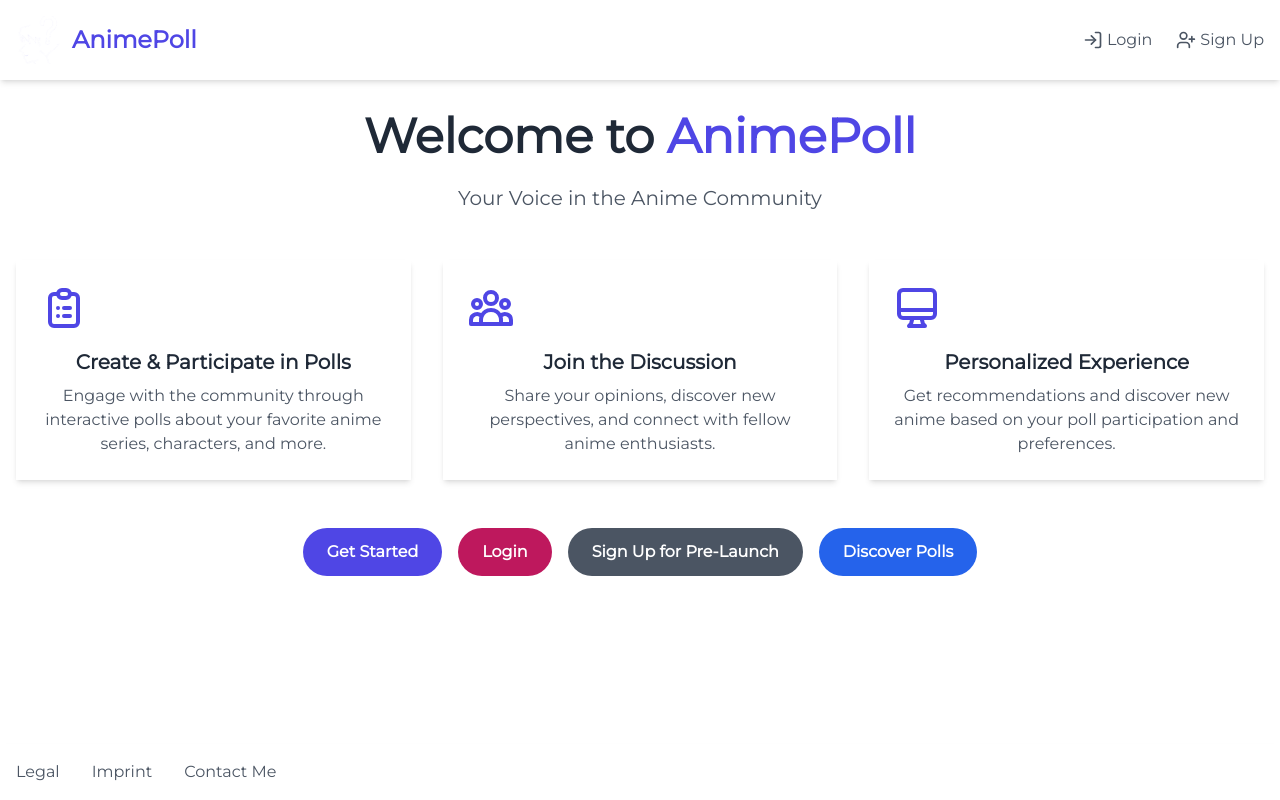
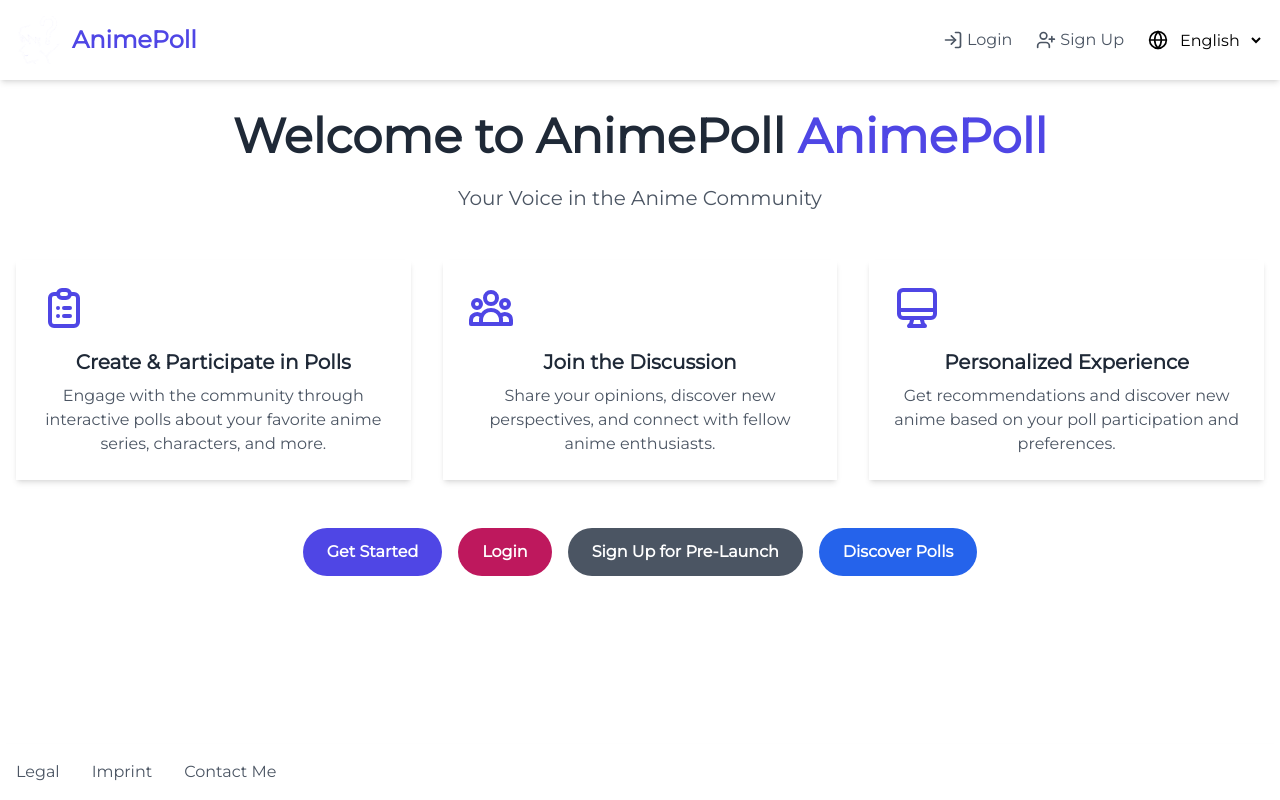
Before and after one commit to malutkah/animepoll-frontend, a Next.js app: page / in a window 1280 px wide. Built offline with nearby package versions, Linux system fonts and the light colour scheme.

Commit message:
basic language switch logic using i18n

```diff
--- a/app/components/LandingPage.tsx
+++ b/app/components/LandingPage.tsx
@@ -1,8 +1,9 @@
 "use client"
 
-import React, { useEffect, useState } from "react";
+import React, {useEffect, useMemo, useState} from "react";
 import Link from "next/link";
-import { PollIcon, CommunityIcon, PersonalizationIcon } from "./Icons";
+import {PollIcon, CommunityIcon, PersonalizationIcon} from "./Icons";
+import useTranslation from '@/lib/useTranslation'
 
 interface FeatureCardProps {
     icon: React.ReactNode;
@@ -10,7 +11,7 @@ interface FeatureCardProps {
     description: string;
 }
 
-const FeatureCard = ({ icon, title, description }: FeatureCardProps) => {
+const FeatureCard = React.memo(({ icon, title, description }: FeatureCardProps) => {
     return (
         <div className="bg-white dark:bg-gray-800 p-6 rounded-lg shadow-md transition-transform duration-300 hover:scale-105">
             <div className="text-4xl mb-4 text-indigo-600 dark:text-indigo-400">{icon}</div>
@@ -18,10 +19,13 @@ const FeatureCard = ({ icon, title, description }: FeatureCardProps) => {
             <p className="text-gray-600 dark:text-gray-300">{description}</p>
         </div>
     );
-};
+});
+
+FeatureCard.displayName = 'FeatureCard';
 
 const LandingPage = () => {
     const [loggedIn, setLoggedIn] = useState(false);
+    const {t, locale} = useTranslation();
 
     useEffect(() => {
         if (typeof window !== "undefined") {
@@ -32,36 +36,49 @@ const LandingPage = () => {
 
     const isMaintenance = process.env.NEXT_PUBLIC_MAINTENANCE_MODE === "true";
 
+    const featureCards = useMemo(() => [
+        {
+            icon: <PollIcon />,
+            title: t('common.features.polls'),
+            description: t('common.features.pollsDesc')
+        },
+        {
+            icon: <CommunityIcon />,
+            title: t('common.features.community'),
+            description: t('common.features.communityDesc')
+        },
+        {
+            icon: <PersonalizationIcon />,
+            title: t('common.features.personalization'),
+            description: t('common.features.personalizationDesc')
+        }
+    ], [t]);
+
     return (
         <div className="text-center">
             {isMaintenance && (
                 <div className="bg-orange-300 p-4 mb-4">
                     <marquee className="text-3xl font-bold text-black">
-                        The website is currently under maintenance. Some features are temporarily unavailable.
+                        {locale === 'en'
+                            ? "The website is currently under maintenance. Some features are temporarily unavailable."
+                            : "Die Website wird derzeit gewartet. Einige Funktionen sind vorübergehend nicht verfügbar."}
                     </marquee>
                 </div>
             )}
             <h1 className="text-5xl font-bold mb-6 text-gray-800 dark:text-gray-100">
-                Welcome to <span className="text-indigo-600 dark:text-indigo-400">AnimePoll</span>
+                {t('common.welcome')} <span className="text-indigo-600 dark:text-indigo-400">AnimePoll</span>
             </h1>
-            <p className="text-xl mb-12 text-gray-600 dark:text-gray-300">Your Voice in the Anime Community</p>
+            <p className="text-xl mb-12 text-gray-600 dark:text-gray-300">{t('common.subtitle')}</p>
 
             <div className="grid md:grid-cols-3 gap-8 mb-12">
-                <FeatureCard
-                    icon={<PollIcon />}
-                    title="Create & Participate in Polls"
-                    description="Engage with the community through interactive polls about your favorite anime series, characters, and more."
-                />
-                <FeatureCard
-                    icon={<CommunityIcon />}
-                    title="Join the Discussion"
-                    description="Share your opinions, discover new perspectives, and connect with fellow anime enthusiasts."
-                />
-                <FeatureCard
-                    icon={<PersonalizationIcon />}
-                    title="Personalized Experience"
-                    description="Get recommendations and discover new anime based on your poll participation and preferences."
-                />
+                {featureCards.map((card, index) => (
+                    <FeatureCard
+                        key={index}
+                        icon={card.icon}
+                        title={card.title}
+                        description={card.description}
+                    />
+                ))}
             </div>
 
             <div className="space-x-4">
@@ -69,7 +86,7 @@ const LandingPage = () => {
                     href={loggedIn ? "/dashboard" : "/signup"}
                     className="bg-indigo-600 hover:bg-indigo-700 text-white font-bold py-3 px-6 rounded-full transition duration-300 inline-block disabled:bg-gray-600"
                 >
-                    Get Started
+                    {t('common.getStarted')}
                 </Link>
                 <Link
                     href={loggedIn ? "/dashboard" : "/login"}
--- /dev/null
+++ b/app/components/LanguageSwitcher.tsx
@@ -0,0 +1,36 @@
+// components/LanguageSwitcher.tsx
+"use client";
+
+import { useCallback } from 'react';
+import { Globe } from 'lucide-react';
+import { useLanguage, Locale } from '@/lib/LanguageContext';
+
+const LanguageSwitcher = () => {
+    const { locale, changeLocale } = useLanguage();
+
+    // Use useCallback to prevent unnecessary renders
+    const handleLanguageChange = useCallback((e) => {
+        const newLocale = e.target.value as Locale;
+        if (newLocale !== locale) {
+            changeLocale(newLocale); // Updates context and localStorage
+        }
+    }, [locale, changeLocale]);
+
+    return (
+        <div className="relative inline-block text-left">
+            <div className="flex items-center space-x-2 cursor-pointer hover:text-indigo-500">
+                <Globe className="h-5 w-5" />
+                <select
+                    value={locale}
+                    onChange={handleLanguageChange}
+                    className="bg-transparent border-none outline-none cursor-pointer"
+                >
+                    <option value="en">English</option>
+                    <option value="de">Deutsch</option>
+                </select>
+            </div>
+        </div>
+    );
+};
+
+export default LanguageSwitcher;
--- a/app/components/Navbar.tsx
+++ b/app/components/Navbar.tsx
@@ -3,12 +3,14 @@
 import Link from "next/link"
 import React, { useEffect, useState } from "react"
 import {usePathname, useRouter} from "next/navigation"
-import ThemeToggle from "./ThemeToggle"
+import LanguageSwitcher from './LanguageSwitcher';
+import useTranslation from '@/lib/useTranslation'
 import { Home, Search, User, LogOut, LogIn, UserPlus } from "lucide-react"
 
 const Navbar = () => {
     const [loggedIn, setLoggedIn] = useState(false)
     const [menuOpen, setMenuOpen] = useState(false)
+    const { t } = useTranslation();
     const router = useRouter()
     const pathname = usePathname()
     const logo = "/logo_120_transparent.png"
@@ -95,6 +97,7 @@ const Navbar = () => {
                         </Link>
                     </>
                 )}
+                <LanguageSwitcher />
                 {/* Optional: Uncomment to include theme toggle */}
                 {/* <ThemeToggle /> */}
             </div>
@@ -174,6 +177,7 @@ const Navbar = () => {
                                 </Link>
                             </>
                         )}
+                        <LanguageSwitcher />
                     </div>
                 )}
             </div>
--- /dev/null
+++ b/lib/LanguageContext.tsx
@@ -0,0 +1,133 @@
+// lib/LanguageContext.tsx
+"use client";
+
+import React, { createContext, useContext, useState, useEffect, ReactNode, useMemo } from 'react';
+
+// Define your translations
+export const translations = {
+    en: {
+        common: {
+            welcome: "Welcome to AnimePoll",
+            subtitle: "Your Voice in the Anime Community",
+            login: "Login",
+            signup: "Sign Up",
+            discover: "Discover Polls",
+            dashboard: "Dashboard",
+            profile: "Profile",
+            logout: "Logout",
+            getStarted: "Get Started",
+            features: {
+                polls: "Create & Participate in Polls",
+                pollsDesc: "Engage with the community through interactive polls about your favorite anime series, characters, and more.",
+                community: "Join the Discussion",
+                communityDesc: "Share your opinions, discover new perspectives, and connect with fellow anime enthusiasts.",
+                personalization: "Personalized Experience",
+                personalizationDesc: "Get recommendations and discover new anime based on your poll participation and preferences."
+            }
+        }
+    },
+    de: {
+        common: {
+            welcome: "Willkommen bei AnimePoll",
+            subtitle: "Deine Stimme in der Anime-Community",
+            login: "Anmelden",
+            signup: "Registrieren",
+            discover: "Umfragen entdecken",
+            dashboard: "Dashboard",
+            profile: "Profil",
+            logout: "Abmelden",
+            getStarted: "Loslegen",
+            features: {
+                polls: "Erstelle & nimm an Umfragen teil",
+                pollsDesc: "Engagiere dich in der Community durch interaktive Umfragen über deine Lieblingsanimeserien, Charaktere und mehr.",
+                community: "Nimm an Diskussionen teil",
+                communityDesc: "Teile deine Meinungen, entdecke neue Perspektiven und vernetze dich mit anderen Anime-Enthusiasten.",
+                personalization: "Personalisierte Erfahrung",
+                personalizationDesc: "Erhalte Empfehlungen und entdecke neue Anime basierend auf deiner Umfragenteilnahme und deinen Präferenzen."
+            }
+        }
+    }
+};
+
+export type Locale = keyof typeof translations;
+
+type LanguageContextType = {
+    locale: Locale;
+    t: (path: string) => string;
+    changeLocale: (newLocale: Locale) => void;
+};
+
+const LanguageContext = createContext<LanguageContextType | undefined>(undefined);
+
+export const LanguageProvider: React.FC<{ children: ReactNode }> = ({ children }) => {
+    // Default to 'en' initially - will be updated after checking localStorage
+    const [locale, setLocale] = useState<Locale>('en');
+
+    useEffect(() => {
+        // Only run in the browser
+        if (typeof window !== 'undefined') {
+            const savedLocale = localStorage.getItem('language') as Locale;
+            if (savedLocale && ['en', 'de'].includes(savedLocale)) {
+                setLocale(savedLocale);
+            } else {
+                // Get browser language
+                const browserLang = navigator.language.split('-')[0];
+                const newLocale = ['en', 'de'].includes(browserLang) ? browserLang as Locale : 'en';
+                setLocale(newLocale);
+                localStorage.setItem('language', newLocale);
+            }
+        }
+    }, []);
+
+    // Create a memoized translation function
+    const t = useMemo(() => {
+        return (path: string) => {
+            const keys = path.split('.');
+            let namespace = keys[0];
+
+            // Handle missing namespace
+            if (!translations[locale][namespace]) {
+                return path;
+            }
+
+            let value: any = translations[locale][namespace];
+
+            // Navigate through the nested objects
+            for (let i = 1; i < keys.length; i++) {
+                if (!value[keys[i]]) {
+                    return path;
+                }
+                value = value[keys[i]];
+            }
+
+            return value;
+        };
+    }, [locale]);
+
+    // Language change function
+    const changeLocale = (newLocale: Locale) => {
+        if (['en', 'de'].includes(newLocale) && newLocale !== locale) {
+            localStorage.setItem('language', newLocale);
+            setLocale(newLocale);
+        }
+    };
+
+    // Create a memoized context value
+    const contextValue = useMemo(() => {
+        return { locale, t, changeLocale };
+    }, [locale, t]);
+
+    return (
+        <LanguageContext.Provider value={contextValue}>
+            {children}
+        </LanguageContext.Provider>
+    );
+};
+
+export const useLanguage = () => {
+    const context = useContext(LanguageContext);
+    if (!context) {
+        throw new Error('useLanguage must be used within a LanguageProvider');
+    }
+    return context;
+};
--- /dev/null
+++ b/lib/useTranslation.ts
@@ -0,0 +1,10 @@
+// lib/useTranslation.ts
+"use client";
+
+import {useLanguage} from "@/lib/LanguageContext";
+
+export default function useTranslation() {
+    const { locale, t, changeLocale } = useLanguage();
+
+    return { t, locale, changeLocale };
+}
--- a/next.config.mjs
+++ b/next.config.mjs
@@ -1,8 +1,13 @@
+// next.config.mjs
+
+import i18nConfig from './next-i18next.config.mjs';
+
 /** @type {import('next').NextConfig} */
 const nextConfig = {
     eslint: {
         ignoreDuringBuilds: true,
     },
+    i18n: i18nConfig.i18n,
 };
 
 export default nextConfig;
--- a/package.json
+++ b/package.json
@@ -9,17 +9,22 @@
     "lint": "next lint"
   },
   "dependencies": {
+    "accept-language": "^3.0.20",
     "autoprefixer": "^10.4.20",
     "chart.js": "^4.4.7",
     "class-variance-authority": "^0.7.1",
     "clsx": "^2.1.1",
     "date-fns": "^4.1.0",
+    "i18next": "^24.2.3",
     "lucide-react": "^0.475.0",
     "next": "14.2.16",
+    "next-i18next": "^15.4.2",
+    "next-intl": "^4.0.2",
     "next-themes": "^0.4.4",
     "react": "^18",
     "react-chartjs-2": "^5.3.0",
     "react-dom": "^18",
+    "react-i18next": "^15.4.1",
     "tailwind-merge": "^3.0.1",
     "tailwindcss-animate": "^1.0.7"
   },
```
Also changed, not shown: app/components/ClientWrapper.tsx (added, +12 -0 lines), app/layout.tsx (+14 -11 lines), next-i18next.config.mjs (added, +13 -0 lines), 1 other file (tests, documents, lock files or other folders).
